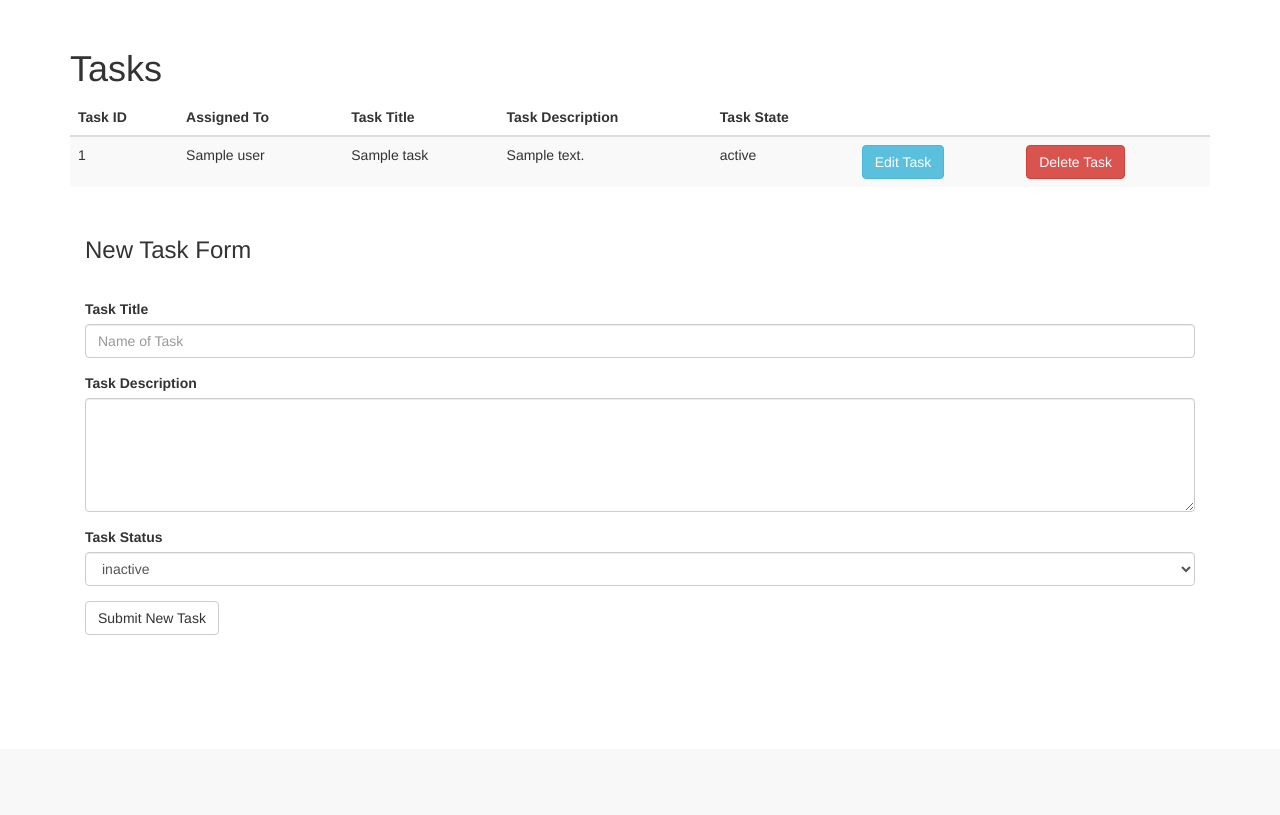
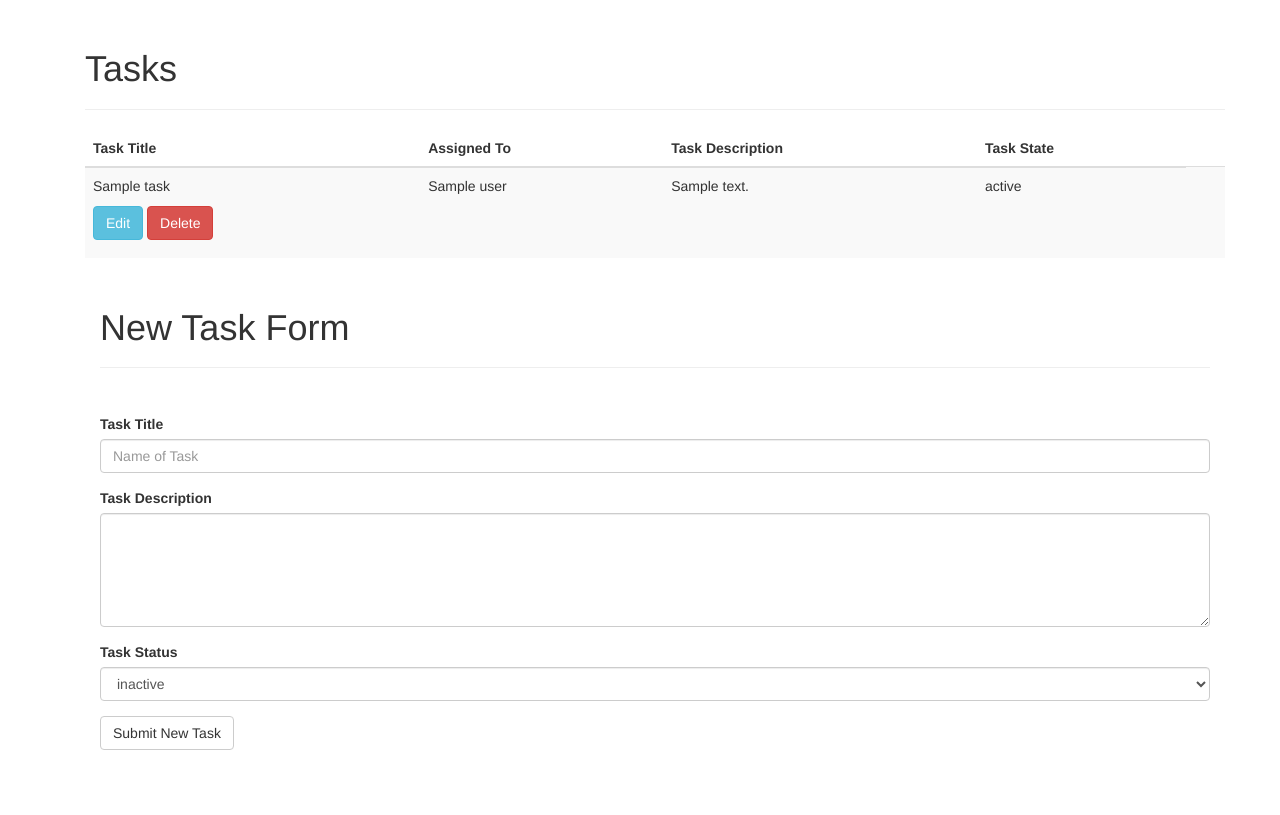
Before and after one commit to RossVoid/TaskApp, a PHP site: template app/Views/tasks.twig in a window 1280 px wide. Shown: the part 51-866 px from the top of the page. Before the commit the page ends 686 px from the top, so only its background shows below. Run offline with PHP 8.4, Linux system fonts and the light colour scheme; the template is opened without the code that fills it: most values are stand-ins (such as "Sample title", 1, 10 or a date in 2020); some libraries are stand-ins or nearby versions.

Commit message:
Fixed a bunch of html typos and responsive support

```diff
--- a/app/Views/Templates/app.twig
+++ b/app/Views/Templates/app.twig
@@ -2,13 +2,14 @@
 <html>
   <head>
     <meta charset="utf-8">
+    <meta name="viewport" content="width=device-width, initial-scale=1.0">
     <title>Small Team Task App</title>
     <link href="https://maxcdn.bootstrapcdn.com/bootstrap/3.3.7/css/bootstrap.min.css" rel="stylesheet">
     <link rel="stylesheet" href="{{ base_url() }}/css/app.css">
   </head>
   <body>
     {% include 'templates/partials/nav.twig' %}
-    <div class"container">
+    <div class="container">
       {% include 'templates/partials/alert.twig' %}
       {% block content %}{% endblock %}
 
--- a/app/Views/taskDelete.twig
+++ b/app/Views/taskDelete.twig
@@ -1,8 +1,10 @@
 {% extends 'templates/app.twig' %}
 {% block content %}
 <div class="newtask container">
+    <div class="col-md-6 col-md-offset-3">
+        <div class="panel panel-default">
             <div class="panel-heading">
-            <h3>Delete Task {{task.id}}</h2>
+                <h3>Delete Task {{task.id}}</h3>
             </div>
             <div class="panel-body">
                 <form action="{{ path_for('task.delete', {'taskID' : task.id}) }}" method="post" autocomplete="off">
@@ -42,4 +44,6 @@
                 </form>
             </div>
         </div>
+    </div>
+</div>
 {% endblock %}
--- a/app/Views/tasks.twig
+++ b/app/Views/tasks.twig
@@ -2,33 +2,35 @@
 {% block content %}
     <div class="tasks container">
         <h1>Tasks</h1>
+        <hr>
         <table class = "table table-striped">
             <thead>
                 <tr>
-                    <th>Task ID</th>
+                    <th>Task Title</th>
                     <th>Assigned To</th>
-                    <th>Task Title</th>
                     <th>Task Description</th>
                     <th>Task State</th>
-                    <th></th>
-                    <th></th>
                 </tr>
             </thead>
             <tbody>
             {% if tasks %}
                  {% for task in tasks %}
                     <tr>
-                        <td>{{ task.id }}</td>
+                        <td>
+                            <p>{{ task.task_title }}</p>
+                            <a href="{{ path_for('task.details', {'taskID' : task.id}) }}" class="btn btn-info" role="button">Edit</a>
+                            <a href="{{ path_for('task.delete', {'taskID' : task.id}) }}" class="btn btn-danger" role="button">Delete</a>
+                        </td>
                         {% for user in users %}
                             {% if task.user_id == user.id  %}
                                 <td>{{ user.name }}</td>
                             {% endif %}
                         {% endfor %}
-                        <td>{{ task.task_title }}</td>
                         <td>{{ task.task_description }}</td>
                         <td>{{ task.task_status }}</td>
-                        <td><a href="{{ path_for('task.details', {'taskID' : task.id}) }}" class="btn btn-info" role="button">Edit Task</a></td>
-                        <td><a href="{{ path_for('task.delete', {'taskID' : task.id}) }}" class="btn btn-danger" role="button">Delete Task</a></td>
+                        <td>
+
+                        </td>
                     </tr>
                 {% endfor %}
             {% endif %}
@@ -37,7 +39,8 @@
     </div>
     <div class="newtask container">
         <div class="panel-heading">
-            <h3>New Task Form</h2>
+            <h1>New Task Form</h1>
+            <hr>
         </div>
         <div class="panel-body">
             <form action="{{ path_for('tasks') }}" method="post" autocomplete="off">
--- a/css/app.css
+++ b/css/app.css
@@ -2,3 +2,7 @@ body {
     padding-top: 80px;
     padding-bottom: 40px;
 }
+
+.btn {
+    margin-bottom: 10px;
+}
```
Lines whose indentation alone changed are shown as unchanged.
